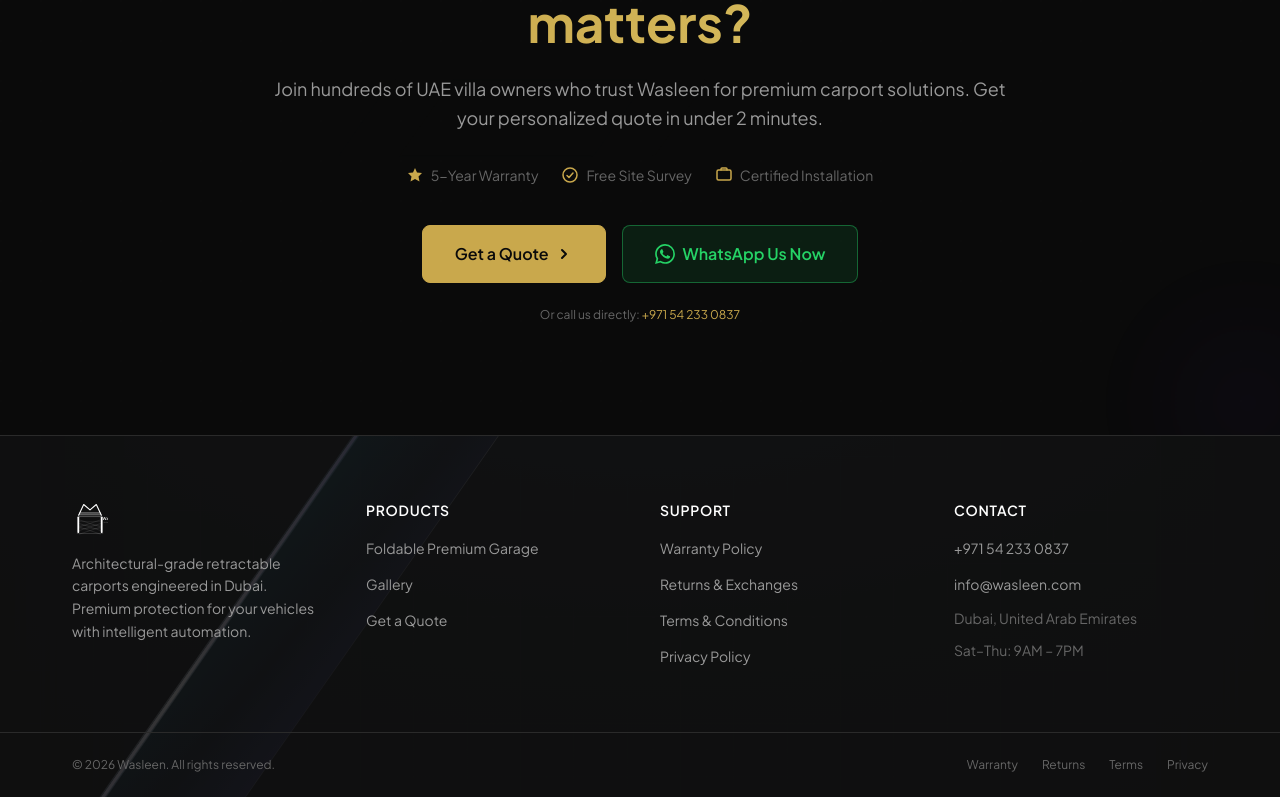
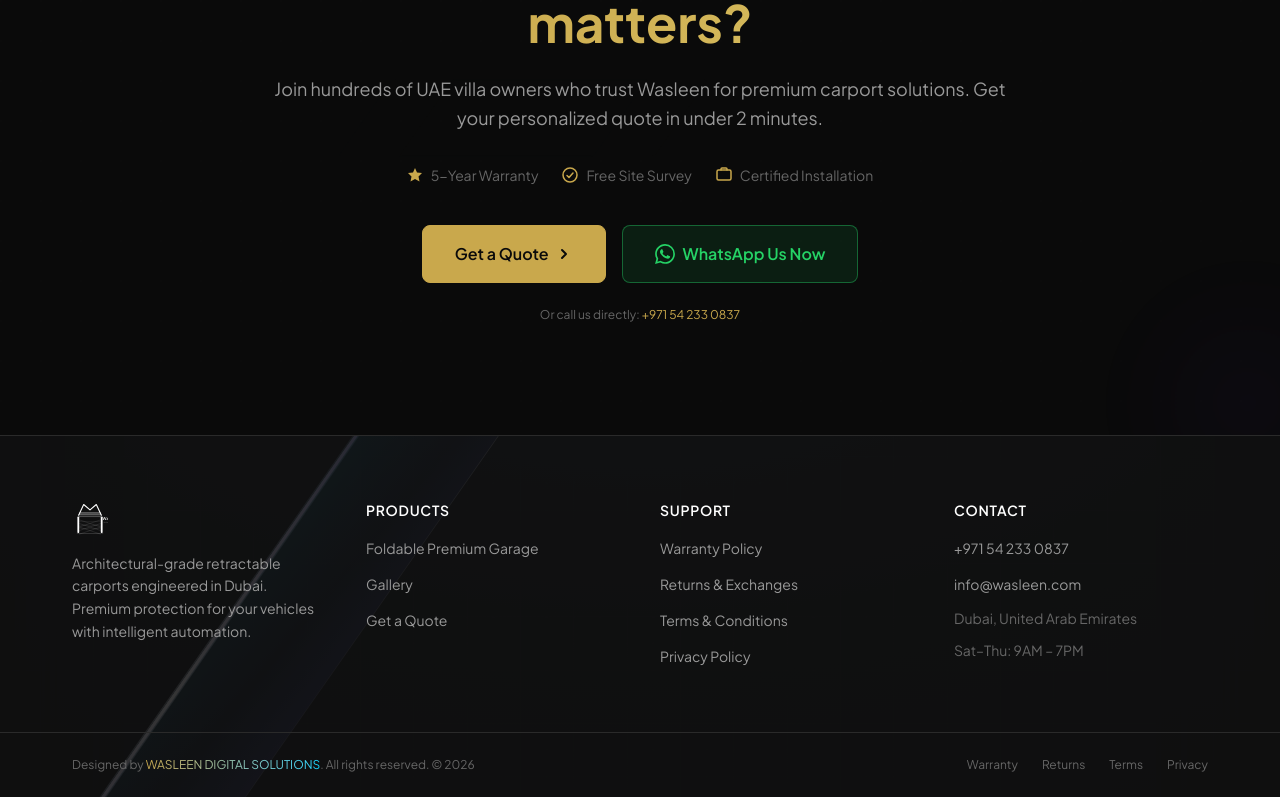
Before and after one commit to wasleenshop/foldablegarage, a Next.js app: page / in a window 1280 px wide. Shown: the part 10506-11303 px from the top of the page. Built offline with nearby package versions, Linux system fonts and the light colour scheme.

Commit message:
feat: add design credit to footer with animated gradient link

```diff
--- a/src/app/globals.css
+++ b/src/app/globals.css
@@ -287,6 +287,18 @@ body {
   }
 }
 
+@keyframes gradientX {
+  0% {
+    background-position: 0% 50%;
+  }
+  50% {
+    background-position: 100% 50%;
+  }
+  100% {
+    background-position: 0% 50%;
+  }
+}
+
 @keyframes barExpand {
   0% {
     width: 0%;
--- a/src/components/layout/Footer.tsx
+++ b/src/components/layout/Footer.tsx
@@ -122,7 +122,16 @@ export function Footer() {
       <div className="relative z-10 border-t border-border-subtle">
         <Container className="flex flex-col items-center justify-between py-6 md:flex-row">
           <p className="text-xs text-text-tertiary">
-            © {currentYear} Wasleen. All rights reserved.
+            Designed by{' '}
+            <a
+              href="https://www.wasleen.com/wasleen-digital"
+              target="_blank"
+              rel="noopener noreferrer"
+              className="bg-gradient-to-r from-accent-gold via-accent-cyan to-accent-violet bg-[length:200%_auto] bg-clip-text text-transparent animate-gradientX"
+            >
+              WASLEEN DIGITAL SOLUTIONS
+            </a>
+            . All rights reserved. © {currentYear}
           </p>
           <div className="mt-4 flex gap-6 md:mt-0">
             <Link href="/warranty" className="text-xs text-text-tertiary transition-colors hover:text-text-secondary">
```
